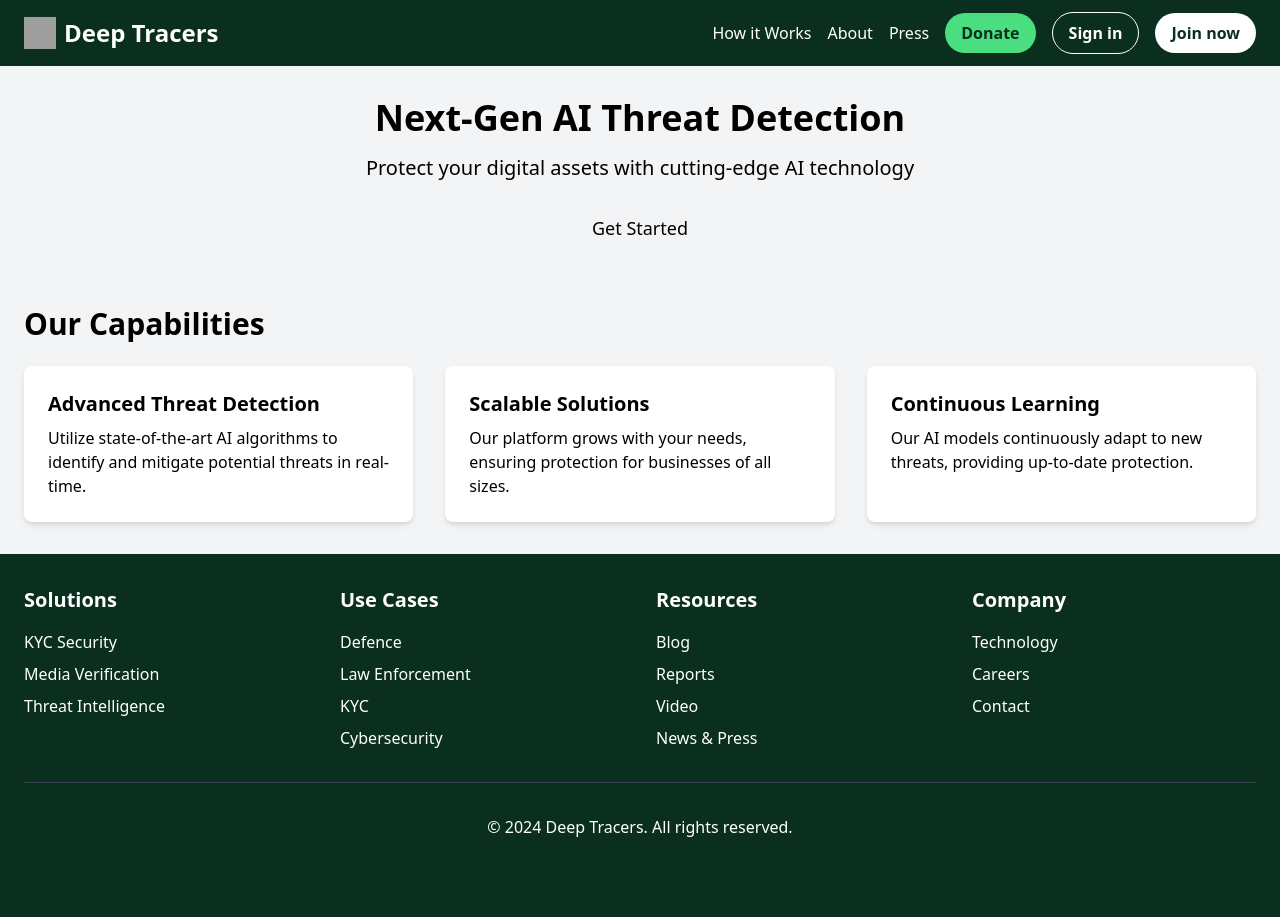
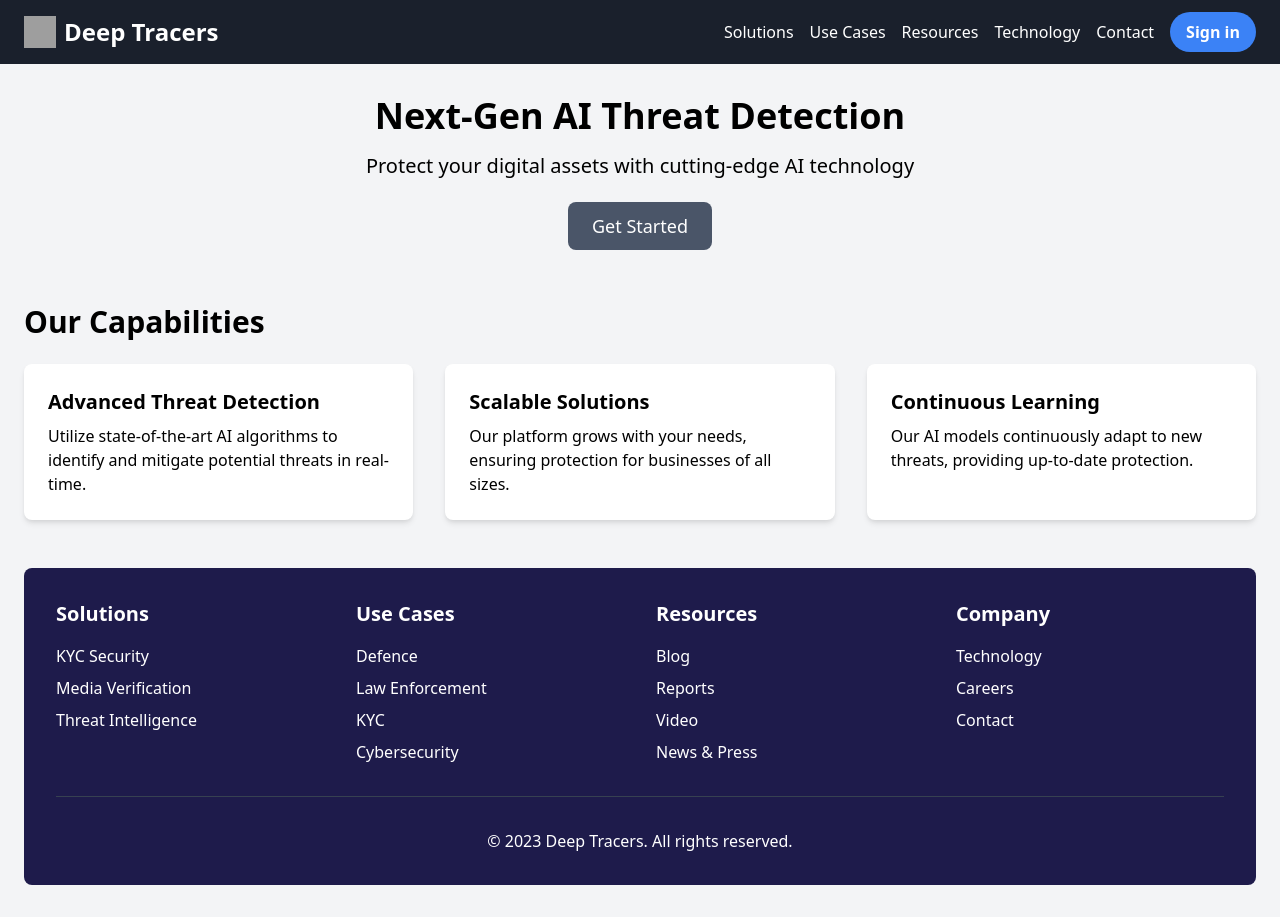
Before and after one commit to Sidreyas/DeepTracers, a Flask app: page / in a window 1280 px wide. Before the commit the page ends 837 px from the top, so only its background shows below. Run offline with Flask 3, Linux system fonts and the light colour scheme; some libraries are stand-ins or nearby versions; grey boxes are pictures that could not be loaded.

Commit message:
Restored to '491a8241efbef8842db9d0704c9abc7bb1a5298d'

```diff
--- a/static/css/styles.css
+++ b/static/css/styles.css
@@ -1,39 +1,26 @@
 @import 'https://cdnjs.cloudflare.com/ajax/libs/tailwindcss/2.2.19/tailwind.min.css';
 
 /* Custom styles */
-.bg-dark-green {
-    background-color: #0a2f1f;
-}
-
-.text-dark-green {
-    color: #0a2f1f;
-}
-
-.bg-light-green {
-    background-color: #4ade80;
-}
-
-.hover\:bg-light-green-600:hover {
-    background-color: #16a34a;
+.bg-primary {
+    background-color: #1a202c;
 }
 
 .text-primary {
     color: #1a202c;
 }
 
-/* Dropdown styles */
-.group:hover .group-hover\:block {
-    display: block;
+.btn-primary {
+    background-color: #4a5568;
+    color: white;
 }
 
-/* Button styles */
-.rounded-full {
-    border-radius: 9999px;
+.btn-primary:hover {
+    background-color: #2d3748;
 }
 
 /* Footer styles */
 .footer-content {
-    background-color: #0a2f1f;
+    background-color: #1e1b4b;
 }
 
 .footer-content a:hover {
@@ -52,3 +39,24 @@
         grid-template-columns: 1fr;
     }
 }
+
+/* New button styles */
+.rounded-full {
+    border-radius: 9999px;
+}
+
+.bg-blue-500 {
+    background-color: #3b82f6;
+}
+
+.bg-blue-600 {
+    background-color: #2563eb;
+}
+
+.bg-green-500 {
+    background-color: #10b981;
+}
+
+.bg-green-600 {
+    background-color: #059669;
+}
--- a/templates/base.html
+++ b/templates/base.html
@@ -8,7 +8,7 @@
     <script src="https://kit.fontawesome.com/your-fontawesome-kit.js" crossorigin="anonymous"></script>
 </head>
 <body class="bg-gray-100">
-    <header class="bg-dark-green text-white">
+    <header class="bg-primary text-white">
         <nav class="container mx-auto px-6 py-3 flex justify-between items-center">
             <div class="flex items-center">
                 <a href="{{ url_for('main.index') }}" class="text-xl font-bold flex items-center">
@@ -17,65 +17,50 @@
                 </a>
             </div>
             <div class="hidden md:flex space-x-4 items-center">
-                <div class="relative group">
-                    <button class="hover:text-gray-300">How it Works</button>
-                    <div class="absolute left-0 mt-2 w-48 bg-white rounded-md shadow-lg hidden group-hover:block">
-                        <a href="#" class="block px-4 py-2 text-sm text-gray-700 hover:bg-gray-100">Overview</a>
-                        <a href="#" class="block px-4 py-2 text-sm text-gray-700 hover:bg-gray-100">Features</a>
-                        <a href="#" class="block px-4 py-2 text-sm text-gray-700 hover:bg-gray-100">Pricing</a>
-                    </div>
-                </div>
-                <div class="relative group">
-                    <button class="hover:text-gray-300">About</button>
-                    <div class="absolute left-0 mt-2 w-48 bg-white rounded-md shadow-lg hidden group-hover:block">
-                        <a href="#" class="block px-4 py-2 text-sm text-gray-700 hover:bg-gray-100">Our Story</a>
-                        <a href="#" class="block px-4 py-2 text-sm text-gray-700 hover:bg-gray-100">Team</a>
-                        <a href="#" class="block px-4 py-2 text-sm text-gray-700 hover:bg-gray-100">Careers</a>
-                    </div>
-                </div>
-                <a href="{{ url_for('main.resources') }}" class="hover:text-gray-300">Press</a>
-                <a href="#" class="bg-light-green text-dark-green font-bold py-2 px-4 rounded-full hover:bg-light-green-600">Donate</a>
+                <a href="{{ url_for('main.solutions') }}" class="hover:text-gray-300">Solutions</a>
+                <a href="{{ url_for('main.use_cases') }}" class="hover:text-gray-300">Use Cases</a>
+                <a href="{{ url_for('main.resources') }}" class="hover:text-gray-300">Resources</a>
+                <a href="{{ url_for('main.technology') }}" class="hover:text-gray-300">Technology</a>
+                <a href="{{ url_for('main.contact') }}" class="hover:text-gray-300">Contact</a>
                 {% if current_user.is_authenticated %}
                     <a href="{{ url_for('main.dashboard') }}" class="hover:text-gray-300">Dashboard</a>
                     <a href="{{ url_for('auth.logout') }}" class="hover:text-gray-300">Logout</a>
                 {% else %}
-                    <a href="{{ url_for('auth.login') }}" class="bg-transparent border border-white text-white font-bold py-2 px-4 rounded-full hover:bg-white hover:text-dark-green">Sign in</a>
-                    <a href="{{ url_for('auth.register') }}" class="bg-white text-dark-green font-bold py-2 px-4 rounded-full hover:bg-gray-200">Join now</a>
+                    <a href="{{ url_for('auth.login') }}" class="bg-blue-500 hover:bg-blue-600 text-white font-bold py-2 px-4 rounded-full">Sign in</a>
                 {% endif %}
             </div>
             <button id="mobile-menu-toggle" class="md:hidden">
                 <i class="fas fa-bars"></i>
             </button>
         </nav>
-        <div id="mobile-menu" class="md:hidden hidden bg-dark-green">
-            <a href="#" class="block px-4 py-2 text-sm hover:bg-gray-700">How it Works</a>
-            <a href="#" class="block px-4 py-2 text-sm hover:bg-gray-700">About</a>
-            <a href="{{ url_for('main.resources') }}" class="block px-4 py-2 text-sm hover:bg-gray-700">Press</a>
-            <a href="#" class="block px-4 py-2 text-sm hover:bg-gray-700">Donate</a>
+        <div id="mobile-menu" class="md:hidden hidden bg-gray-800">
+            <a href="{{ url_for('main.solutions') }}" class="block px-4 py-2 text-sm hover:bg-gray-700">Solutions</a>
+            <a href="{{ url_for('main.use_cases') }}" class="block px-4 py-2 text-sm hover:bg-gray-700">Use Cases</a>
+            <a href="{{ url_for('main.resources') }}" class="block px-4 py-2 text-sm hover:bg-gray-700">Resources</a>
+            <a href="{{ url_for('main.technology') }}" class="block px-4 py-2 text-sm hover:bg-gray-700">Technology</a>
+            <a href="{{ url_for('main.contact') }}" class="block px-4 py-2 text-sm hover:bg-gray-700">Contact</a>
             {% if current_user.is_authenticated %}
                 <a href="{{ url_for('main.dashboard') }}" class="block px-4 py-2 text-sm hover:bg-gray-700">Dashboard</a>
                 <a href="{{ url_for('auth.logout') }}" class="block px-4 py-2 text-sm hover:bg-gray-700">Logout</a>
             {% else %}
                 <a href="{{ url_for('auth.login') }}" class="block px-4 py-2 text-sm hover:bg-gray-700">Sign in</a>
-                <a href="{{ url_for('auth.register') }}" class="block px-4 py-2 text-sm hover:bg-gray-700">Join now</a>
             {% endif %}
         </div>
     </header>
 
     <main class="container mx-auto px-6 py-8">
         {% block content %}{% endblock %}
+        <section class="mt-12 bg-indigo-900 text-white p-8 rounded-lg footer-content">
+            <div class="container mx-auto">
+                <div class="grid md:grid-cols-4 gap-8 mb-8">
+                    {% block footer_content %}{% endblock %}
+                </div>
+                <div class="border-t border-gray-700 pt-8 text-center">
+                    <p>&copy; 2023 Deep Tracers. All rights reserved.</p>
+                </div>
+            </div>
+        </section>
     </main>
-
-    <footer class="bg-dark-green text-white py-8">
-        <div class="container mx-auto px-6">
-            <div class="grid md:grid-cols-4 gap-8 mb-8">
-                {% block footer_content %}{% endblock %}
-            </div>
-            <div class="border-t border-gray-700 pt-8 text-center">
-                <p>&copy; 2024 Deep Tracers. All rights reserved.</p>
-            </div>
-        </div>
-    </footer>
 
     <script src="{{ url_for('static', filename='js/main.js') }}"></script>
 </body>
```
Also changed, not shown: Screenshot from 2024-09-12 22-58-14.png (deleted), Screenshot from 2024-09-28 20-21-13.png (deleted).
